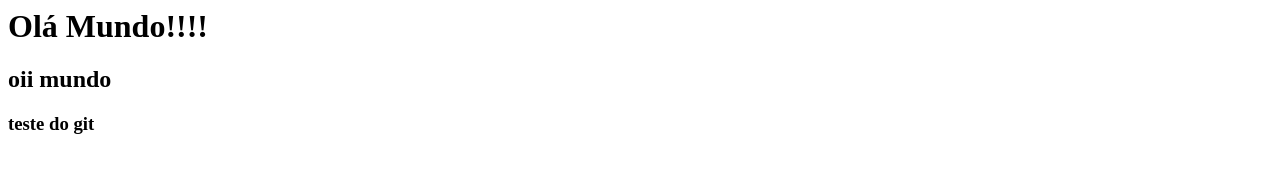
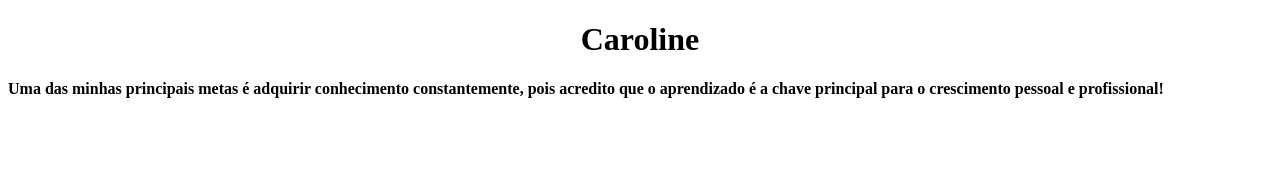
Before and after one commit to carolrbol/vmo5, a plain HTML site: page index.html in a window 1280 px wide. Drawn offline with Linux system fonts and the light colour scheme.

Commit message:
segundo exemplo

```diff
--- a/index.html
+++ b/index.html
@@ -1,10 +1,15 @@
-<html>
-    <head>
-        <title>Carol's Page</title>
-    </head>
-    <body>
-        <h1>Olá Mundo!!!!</h1>
-        <h2>oii mundo</h2>
-        <h3>teste do git</h3>
-    </body>
+<!DOCTYPE html>
+<html lang="pt - BR">
+<head>
+    <meta charset="UTF-8">
+    <meta name="viewport" content="width=device-width, initial-scale=1.0">
+    <title>Carol's Page</title>
+</head>
+<body>
+    <center>
+    <h1><strong>Caroline </strong></h1>
+    </center>
+   <b><p>
+    Uma das minhas principais metas é adquirir conhecimento constantemente, pois acredito que o aprendizado é a chave principal para o crescimento pessoal e profissional!</p></b>
+</body>
 </html>
```
